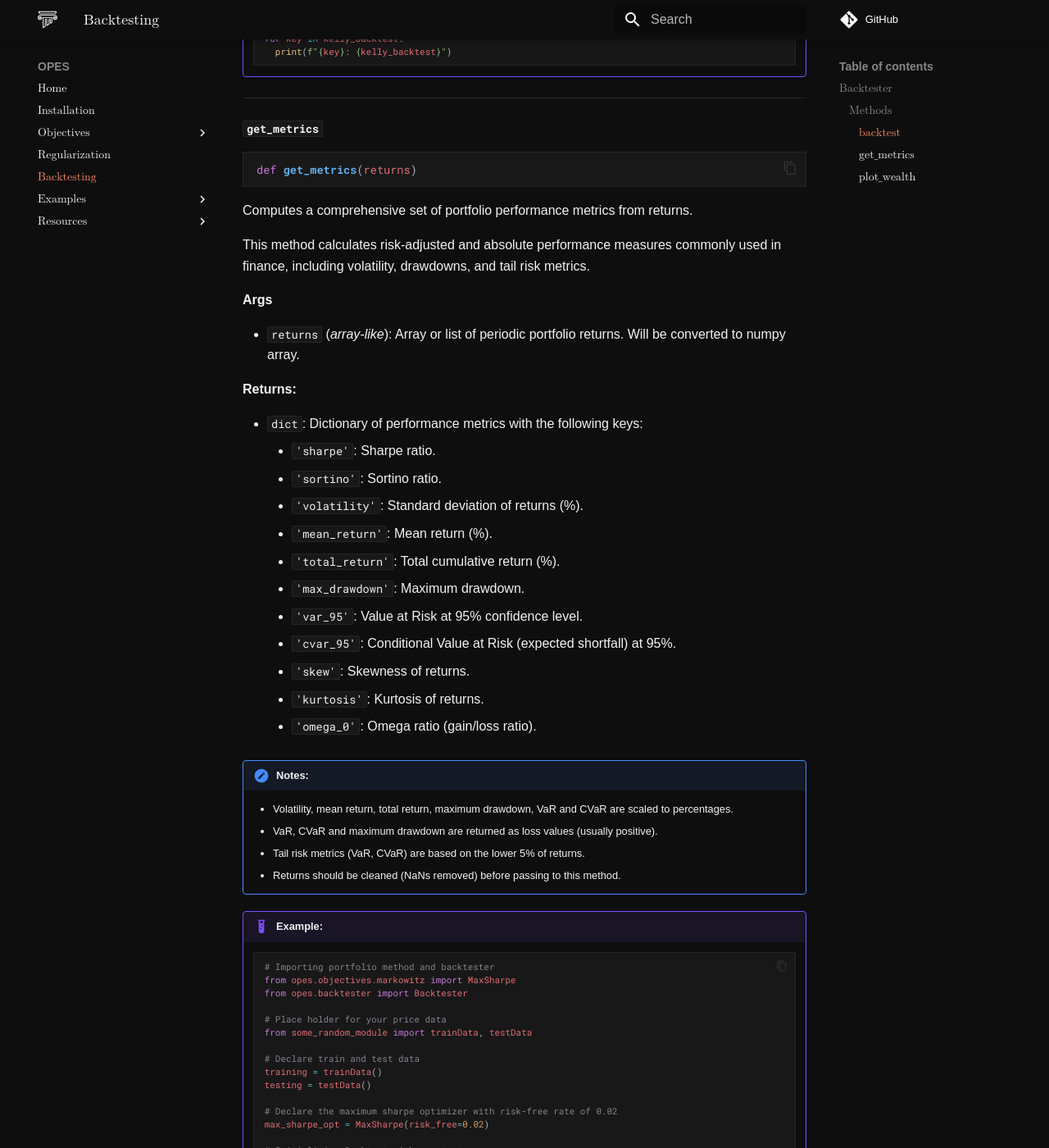
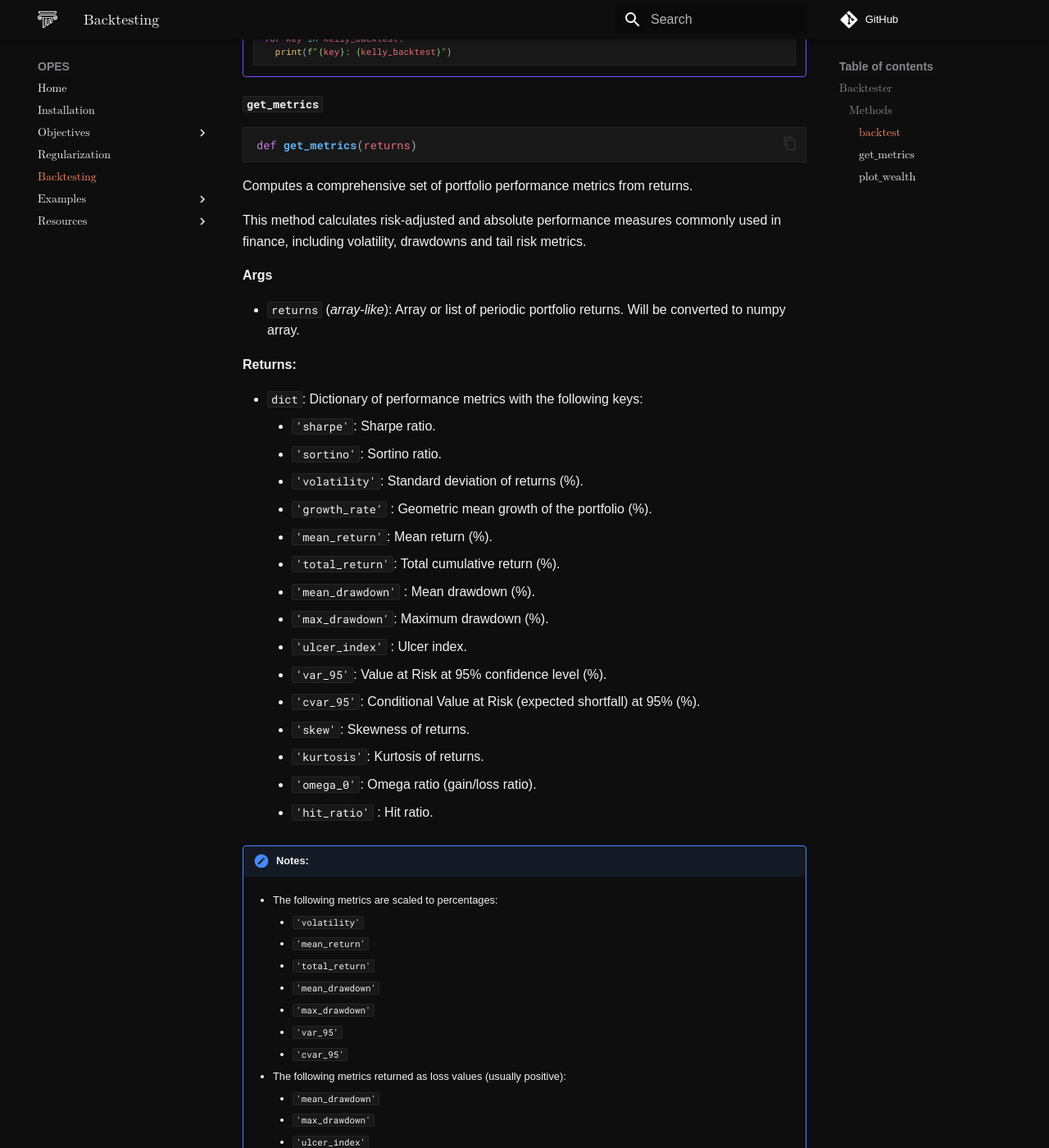
Before and after one commit to opes-core/opes, an MkDocs documentation site: the page built from docs/docs/backtesting.md, in a window 1280 px wide and 1400 px high, scrolled down 3488 px. Shown: the whole window at 82% size. Built offline with MkDocs 1.6.1 and Material for MkDocs 9.7.7, drawn with Linux system fonts in a browser that asks for light colours; some web fonts are replaced; some of the changed text lies outside the part shown.

Commit message:
[ENH] Added more metrics to `get_metrics`
- Added growth rate, mean drawdown, ulcer index and hit ratio
- Updated tests and documentation with the changes
- Updated README.md

````diff
--- a/docs/docs/backtesting.md
+++ b/docs/docs/backtesting.md
@@ -152,8 +152,6 @@ is considered to be original and kept.
       print(f"{key}: {kelly_backtest}")
     ```
 
----
-
 #### `get_metrics`
 
 ```python
@@ -163,7 +161,7 @@ def get_metrics(returns)
 Computes a comprehensive set of portfolio performance metrics from returns.
 
 This method calculates risk-adjusted and absolute performance measures
-commonly used in finance, including volatility, drawdowns, and tail risk metrics.
+commonly used in finance, including volatility, drawdowns and tail risk metrics.
 
 **Args**
 
@@ -176,20 +174,37 @@ commonly used in finance, including volatility, drawdowns, and tail risk metrics
     - `'sharpe'`: Sharpe ratio.
     - `'sortino'`: Sortino ratio.
     - `'volatility'`: Standard deviation of returns (%).
+    - `'growth_rate'` : Geometric mean growth of the portfolio (%).
     - `'mean_return'`: Mean return (%).
     - `'total_return'`: Total cumulative return (%).
-    - `'max_drawdown'`: Maximum drawdown.
-    - `'var_95'`: Value at Risk at 95% confidence level.
-    - `'cvar_95'`: Conditional Value at Risk (expected shortfall) at 95%.
+    - `'mean_drawdown'` : Mean drawdown (%).
+    - `'max_drawdown'`: Maximum drawdown (%).
+    - `'ulcer_index'` : Ulcer index.
+    - `'var_95'`: Value at Risk at 95% confidence level (%).
+    - `'cvar_95'`: Conditional Value at Risk (expected shortfall) at 95% (%).
     - `'skew'`: Skewness of returns.
     - `'kurtosis'`: Kurtosis of returns.
     - `'omega_0'`: Omega ratio (gain/loss ratio).
+    - `'hit_ratio'` : Hit ratio.
 
 !!! note "Notes:"
-    - Volatility, mean return, total return, maximum drawdown, VaR and CVaR are scaled to percentages.
-    - VaR, CVaR and maximum drawdown are returned as loss values (usually positive).
-    - Tail risk metrics (VaR, CVaR) are based on the lower 5% of returns.
-    - Returns should be cleaned (NaNs removed) before passing to this method.
+    - The following metrics are scaled to percentages:
+        - `'volatility'`
+        - `'mean_return'`
+        - `'total_return'`
+        - `'mean_drawdown'`
+        - `'max_drawdown'`
+        - `'var_95'`
+        - `'cvar_95'`
+
+    - The following metrics returned as loss values (usually positive):
+        - `'mean_drawdown'`
+        - `'max_drawdown'`
+        - `'ulcer_index'`
+        - `'var_95'`
+        - `'cvar_95'`
+
+    - All metrics are rounded to 5 decimal places.
 
 !!! example "Example:"
     ```python
@@ -217,8 +232,6 @@ commonly used in finance, including volatility, drawdowns, and tail risk metrics
     # Printing sharpe and maximum drawdown
     print(metrics["sharpe"], metrics["max_drawdown"])
     ```
-
----
 
 #### `plot_wealth`
 
--- a/opes/__init__.py
+++ b/opes/__init__.py
@@ -1 +1 @@
-__version__ = "0.8.0"
+__version__ = "0.8.1"
--- a/pyproject.toml
+++ b/pyproject.toml
@@ -7,7 +7,7 @@ packages = ["opes"]
 
 [project]
 name = "opes"
-version = "0.8.0"
+version = "0.8.1"
 description = "A research-focused portfolio optimization and backtesting engine."
 readme = "README.md"
 requires-python = ">=3.10"
````
Also changed, not shown: docs/docs/objectives/online_learning.md (+1 -1 lines), README.md, 3 other files.
